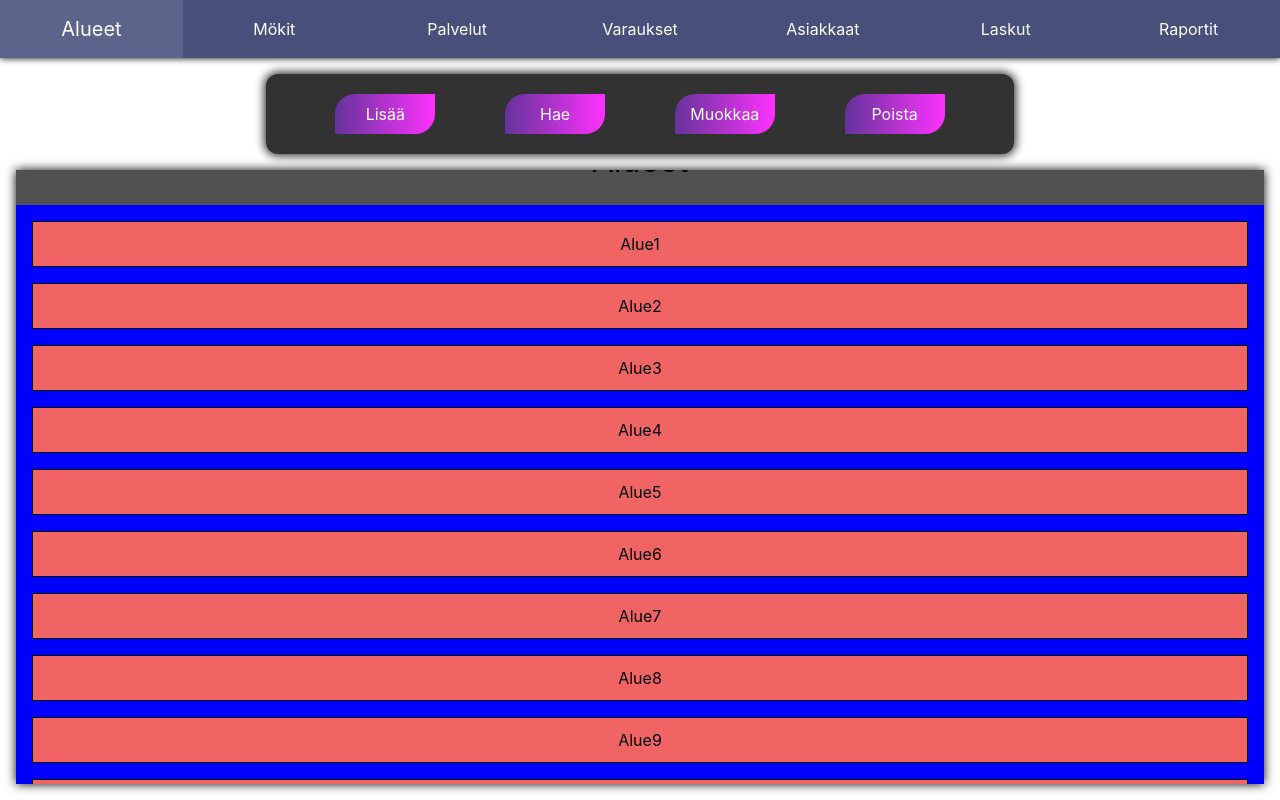
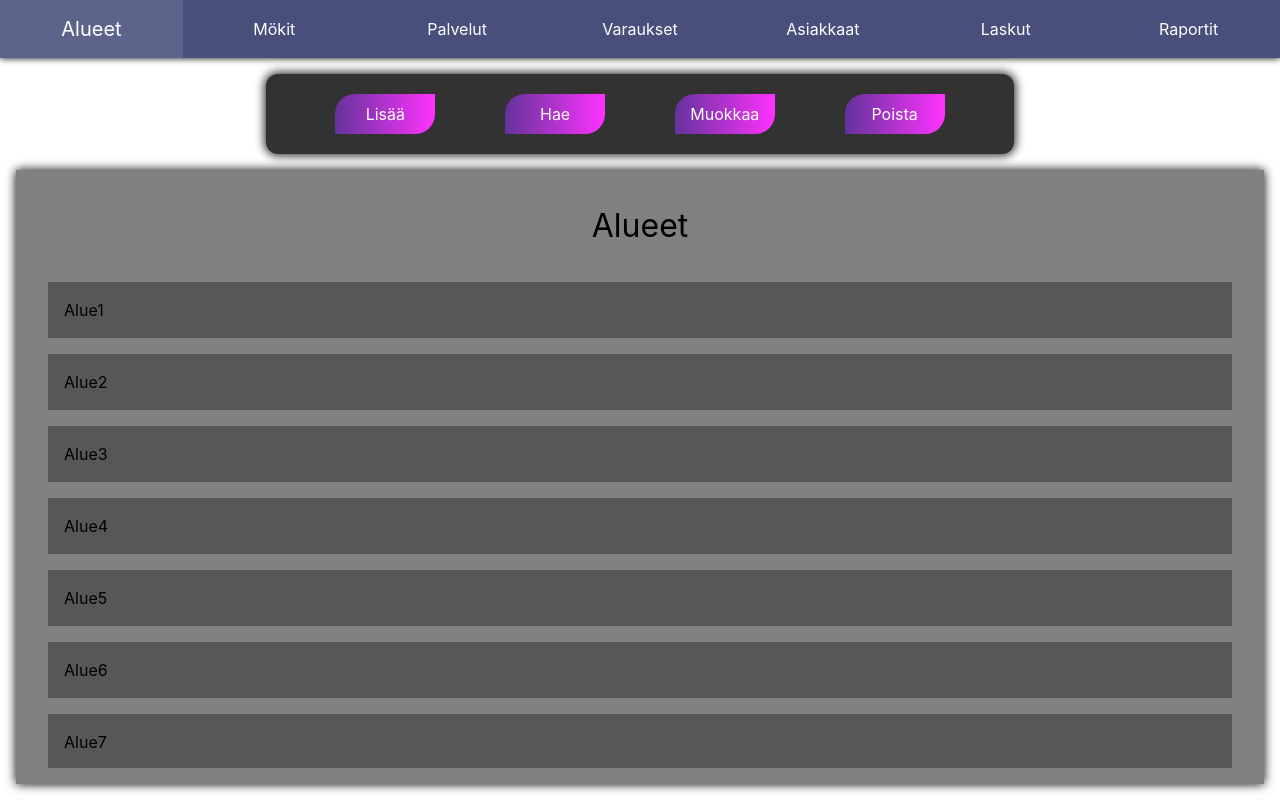
Before and after one commit to egohommeli12345/VillageBase, a React (Vite) app in the folder Frontend/VillageBase_fe/: page / in a window 1280 px wide. Built offline with nearby package versions, Linux system fonts and the light colour scheme.

Commit message:
FIX - regionlist overflow

```diff
--- a/Frontend/VillageBase_fe/src/components/MainCenterBox.css
+++ b/Frontend/VillageBase_fe/src/components/MainCenterBox.css
@@ -14,4 +14,5 @@
 .page {
     overflow: hidden;
     width: 100%;
+    height: 100%;
 }
--- a/Frontend/VillageBase_fe/src/components/RegionPage.css
+++ b/Frontend/VillageBase_fe/src/components/RegionPage.css
@@ -1,45 +1,33 @@
-* {
-    margin: 0;
-    padding: 0;
-    box-sizing: border-box;
-
+.region-BG {
+    display: flex;
+    flex-direction: column;
+    background-color: gray;
+    height: 100%;
+    position: relative;
 }
 
 .regionTitle {
     text-align: center;
-    margin: 10px;
-    padding: 10px;
+    margin-top: 1em;
     font-size: 2em;
-    color: #000;
-}
-
-.region-BG {
-    display: flex;
-    flex-direction: column;
-    background: rgb(80, 80, 80);
-    /* height: 600px; */
-    overflow: hidden;
-    position: relative;
 }
 
 .regionList {
-    overflow: scroll;
-    background: blue;
-    position: relative;
-    max-height: 632px;
+    display: flex;
+    flex-direction: column;
+    height: 100%;
 }
 
 .list {
-    list-style-type: none;
-    text-align: center;
+    height: 100%;
+    list-style: none;
+    padding: 0;
+    margin: 1em;
+    overflow: scroll;
 }
 
 .listItem {
-    padding: 10px;
+    background-color: rgb(87, 87, 87);
     margin: 1em;
-    border: 1px solid #000;
-    background: #f16464;
-    text-align: center;
-    /* align-items: center; */
-    cursor: pointer;
+    padding: 1em;
 }
--- a/Frontend/VillageBase_fe/src/components/RegionPage.tsx
+++ b/Frontend/VillageBase_fe/src/components/RegionPage.tsx
@@ -3,11 +3,10 @@ import "./RegionPage.css";
 // Fukntion runko
 export default function RegionPage() {
     return (
+        <div className="region-BG">
+            <div className="regionList">
+                <div className="regionTitle">Alueet</div>
 
-        <div className="region-BG">
-            <div className="regionTitle">Alueet</div>
-
-            <div className="regionList">
                 <ul className="list">
                     <li className="listItem">Alue1</li>
                     <li className="listItem">Alue2</li>
@@ -27,11 +26,12 @@ export default function RegionPage() {
                     <li className="listItem">Alue10</li>
                     <li className="listItem">Alue10</li>
                     <li className="listItem">Alue10</li>
+                    <li className="listItem">Alue10</li>
+                    <li className="listItem">Alue10</li>
+                    <li className="listItem">Alue10</li>
+                    <li className="listItem">Alue10</li>
                 </ul>
             </div>
-
-
         </div>
-
     );
 }
```
